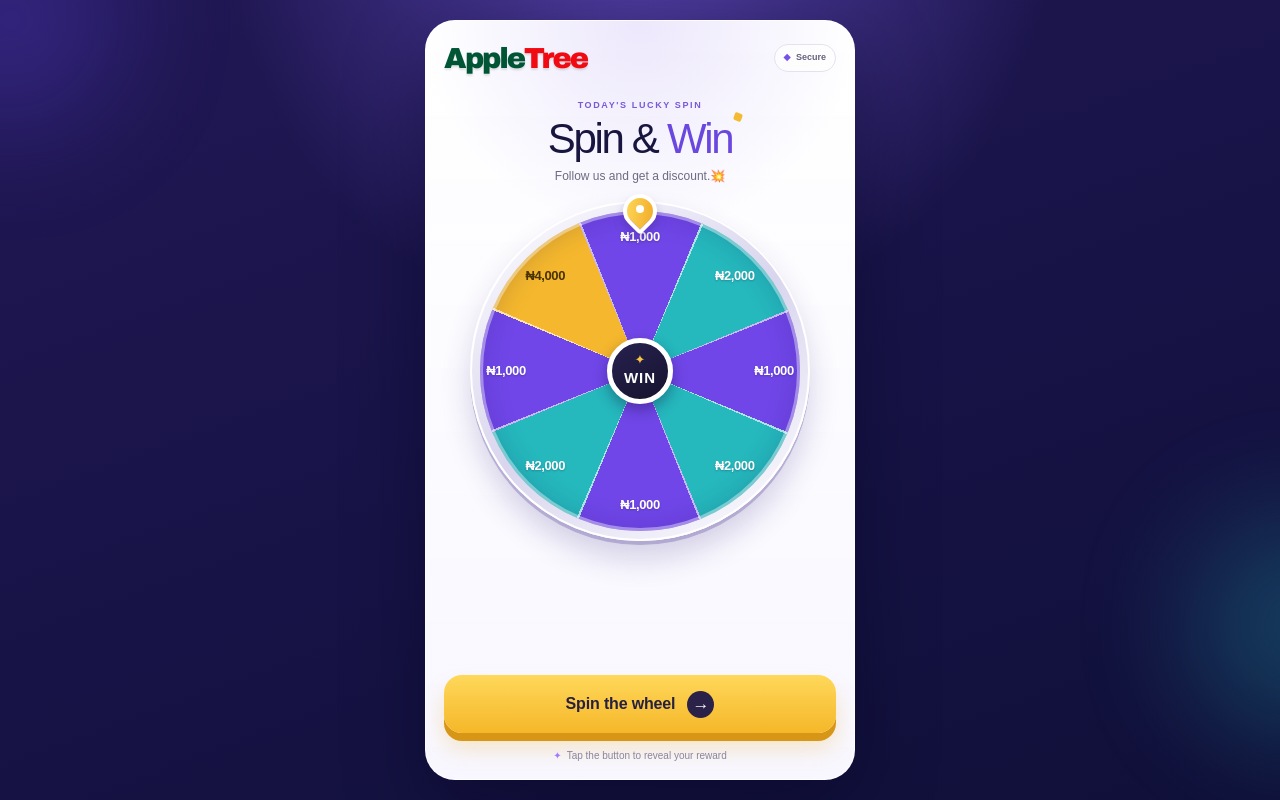
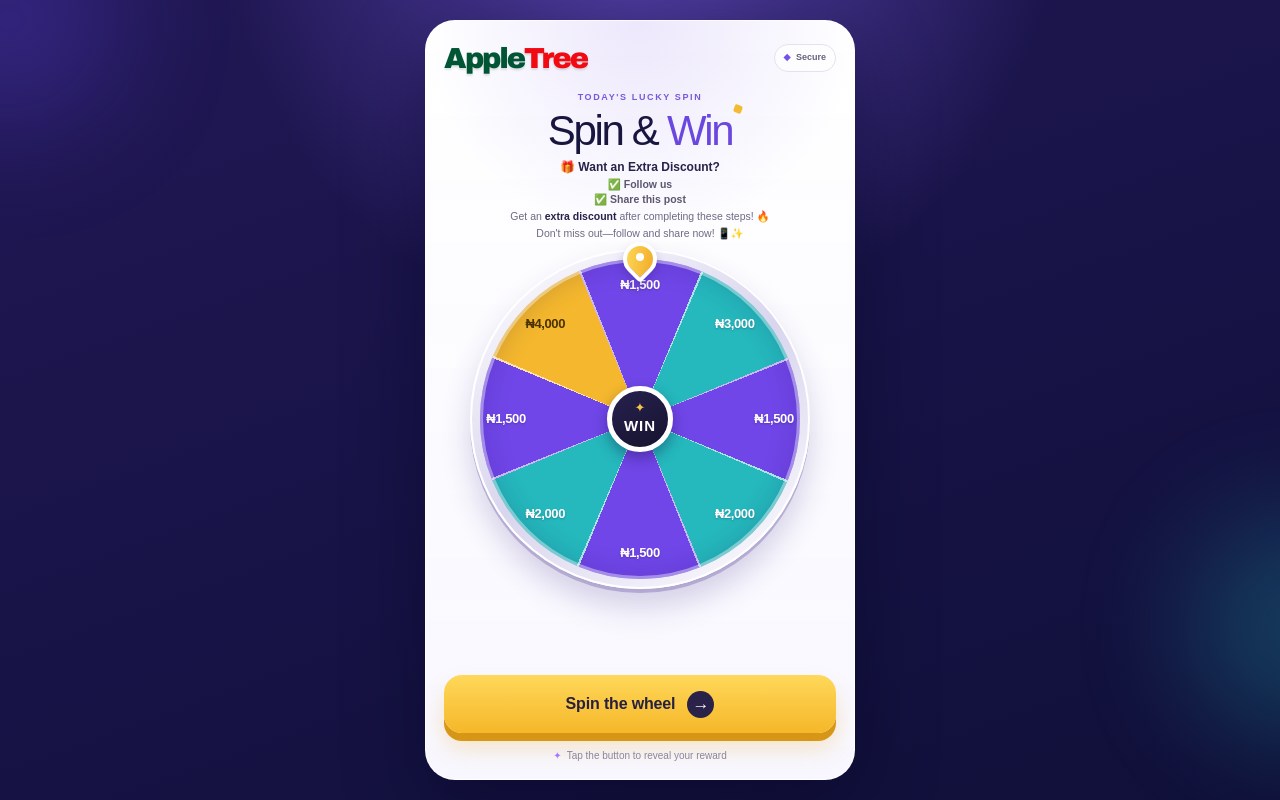
Before and after one commit to AppleTreeFans/naija-spin-and-win, a Next.js app: page / in a window 1280 px wide. Built offline with nearby package versions, Linux system fonts and the light colour scheme.

Commit message:
Update spin prizes and discount message

```diff
--- a/app/globals.css
+++ b/app/globals.css
@@ -113,7 +113,7 @@ button { font: inherit; }
 .hero-copy {
   position: relative;
   z-index: 1;
-  margin: 22px 0 10px;
+  margin: 14px 0 6px;
   text-align: center;
 }
 
@@ -149,18 +149,23 @@ button { font: inherit; }
   transform: rotate(20deg);
 }
 
-.hero-copy > p:last-child {
-  margin: 8px 0 0;
+.promo-copy {
+  margin-top: 8px;
   color: #6f6a83;
-  font-size: 12px;
+  font-size: 10.5px;
+  line-height: 1.4;
 }
-.hero-copy strong { color: #272249; }
+.promo-copy p { margin: 0; }
+.promo-copy p + p { margin-top: 2px; }
+.promo-copy .promo-title { color: #4b4563; font-size: 12px; }
+.promo-copy .promo-steps { color: #5d576f; font-weight: 700; }
+.promo-copy strong { color: #272249; }
 
 .wheel-stage {
   position: relative;
   width: var(--wheel-size);
   height: var(--wheel-size);
-  margin: 6px auto 16px;
+  margin: 3px auto 12px;
 }
 
 .wheel-rim {
--- a/app/page.tsx
+++ b/app/page.tsx
@@ -3,13 +3,13 @@
 import { useEffect, useRef, useState } from "react";
 
 const prizes = [
-  { amount: 1000, tone: "violet" },
+  { amount: 1500, tone: "violet" },
+  { amount: 3000, tone: "teal" },
+  { amount: 1500, tone: "violet" },
   { amount: 2000, tone: "teal" },
-  { amount: 1000, tone: "violet" },
+  { amount: 1500, tone: "violet" },
   { amount: 2000, tone: "teal" },
-  { amount: 1000, tone: "violet" },
-  { amount: 2000, tone: "teal" },
-  { amount: 1000, tone: "violet" },
+  { amount: 1500, tone: "violet" },
   { amount: 4000, tone: "gold" },
 ] as const;
 
@@ -67,7 +67,12 @@ export default function Home() {
         <div className="hero-copy">
           <p className="eyebrow">TODAY&apos;S LUCKY SPIN</p>
           <h1 id="page-title">Spin &amp; <span>Win</span></h1>
-          <p>Follow us and get a discount.💥</p>
+          <div className="promo-copy">
+            <p className="promo-title">🎁 <strong>Want an Extra Discount?</strong></p>
+            <p className="promo-steps">✅ Follow us<br />✅ Share this post</p>
+            <p>Get an <strong>extra discount</strong> after completing these steps! 🔥</p>
+            <p>Don&apos;t miss out—follow and share now! 📱✨</p>
+          </div>
         </div>
 
         <div className="wheel-stage">
@@ -79,7 +84,7 @@ export default function Home() {
               className="wheel"
               style={{ transform: `rotate(${rotation}deg)` }}
               role="img"
-              aria-label="Prize wheel with eight segments: four 1,000 NGN prizes, three 2,000 NGN prizes and one 4,000 NGN prize"
+              aria-label="Prize wheel with eight segments: four 1,500 NGN prizes, two 2,000 NGN prizes, one 3,000 NGN prize and one 4,000 NGN prize"
             >
               {prizes.map((prize, index) => (
                 <div
```
